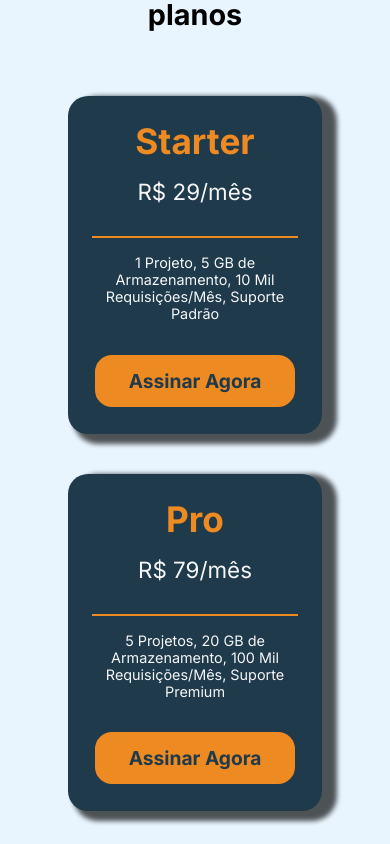
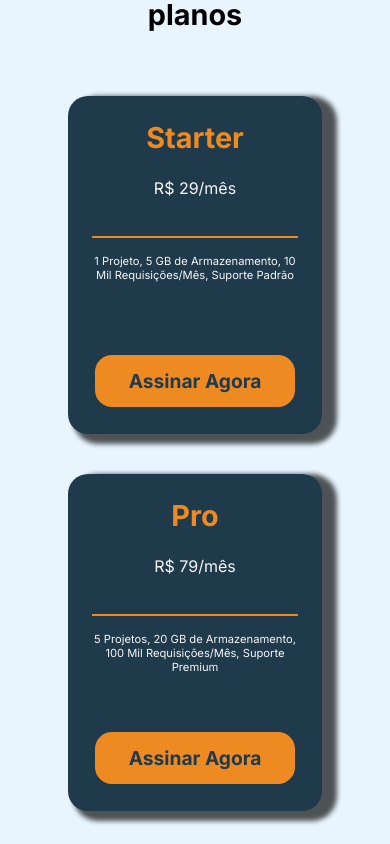
Before and after one commit to daniel-souza-ferreira/nimbus-landing-page, a React (Vite) app: page / in a window 390 px wide. Shown: the part 2660-3504 px from the top of the page. Built offline with nearby package versions, Linux system fonts and the light colour scheme.

Commit message:
Alterando fontes dos planos

```diff
--- a/src/components/PricingPlans/Plan.css
+++ b/src/components/PricingPlans/Plan.css
@@ -63,4 +63,17 @@ button {
         height: 40vh;
         width: 30vh;
     }
+
+    #plan-name {
+        color: #ef8517;
+        font-size: 1.8rem;
+    }
+
+    #plan-price {
+        font-size: 1rem;
+    }
+
+    #plan-benefits {
+        font-size: .7rem;
+    }
 }
```
